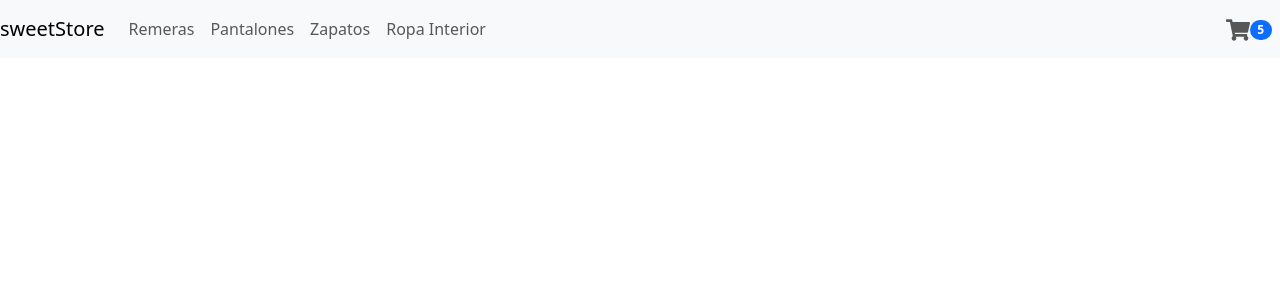
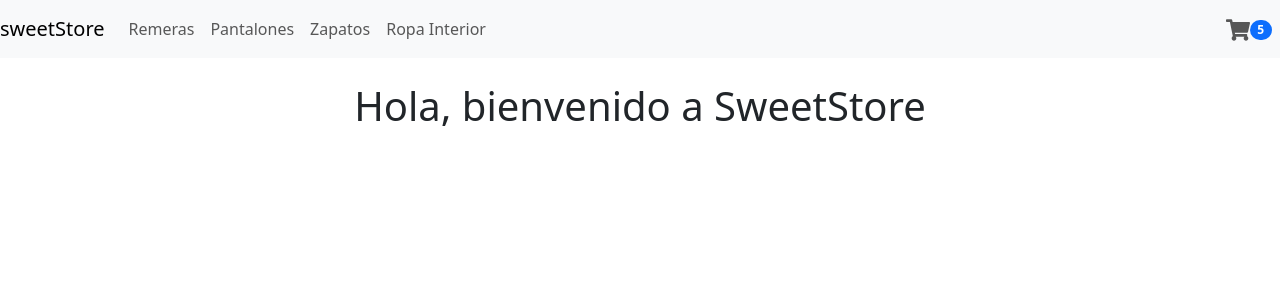
Before and after one commit to Odvesims/EntregaFinalValdez, a React (Create React App) app: page / in a window 1280 px wide. Shown: the top 300 px of the page. Built offline with nearby package versions, Linux system fonts and the light colour scheme.

Commit message:
Created component ItemListContainer

```diff
--- a/src/App.js
+++ b/src/App.js
@@ -2,17 +2,22 @@ import './assets/styles/App.css';
 import 'bootstrap/dist/css/bootstrap.min.css';
 
 import NavBar from './components/NavBar';
+import ItemListContainer from './components/ItemListContainer';
 
 function App() {
   const categories = [
-    { id: 1, name: 'Remeras', path: 'tops' },
-    { id: 2, name: 'Pantalones', path: 'pants' },
-    { id: 3, name: 'Zapatos', path: 'shoes' },
-    { id: 4, name: 'Ropa Interior', path: 'underwear' },
+    { id: 1, name: 'Remeras', path: '/tops' },
+    { id: 2, name: 'Pantalones', path: '/pants' },
+    { id: 3, name: 'Zapatos', path: '/shoes' },
+    { id: 4, name: 'Ropa Interior', path: '/underwear' },
   ];
+
+  const greeting = 'Hola, bienvenido a SweetStore';
+
   return (
     <div className="App">
       <NavBar appName="sweetStore" categories={categories} />
+      <ItemListContainer greeting={greeting} />
     </div>
   );
 }
--- /dev/null
+++ b/src/components/ItemListContainer.jsx
@@ -0,0 +1,5 @@
+function ItemListContainer({ greeting }) {
+  return <div className="h1 mt-4">{greeting}</div>;
+}
+
+export default ItemListContainer;
```
